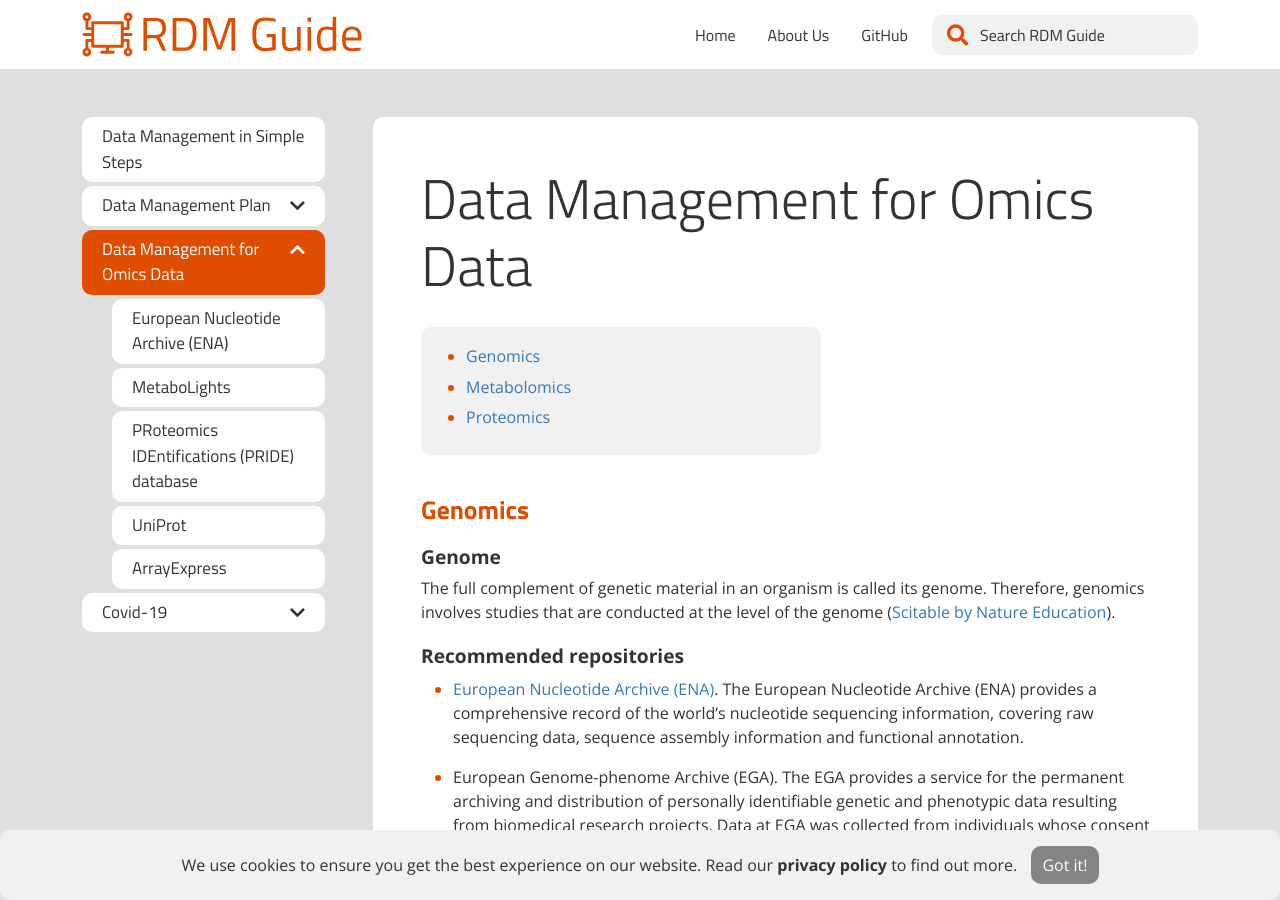
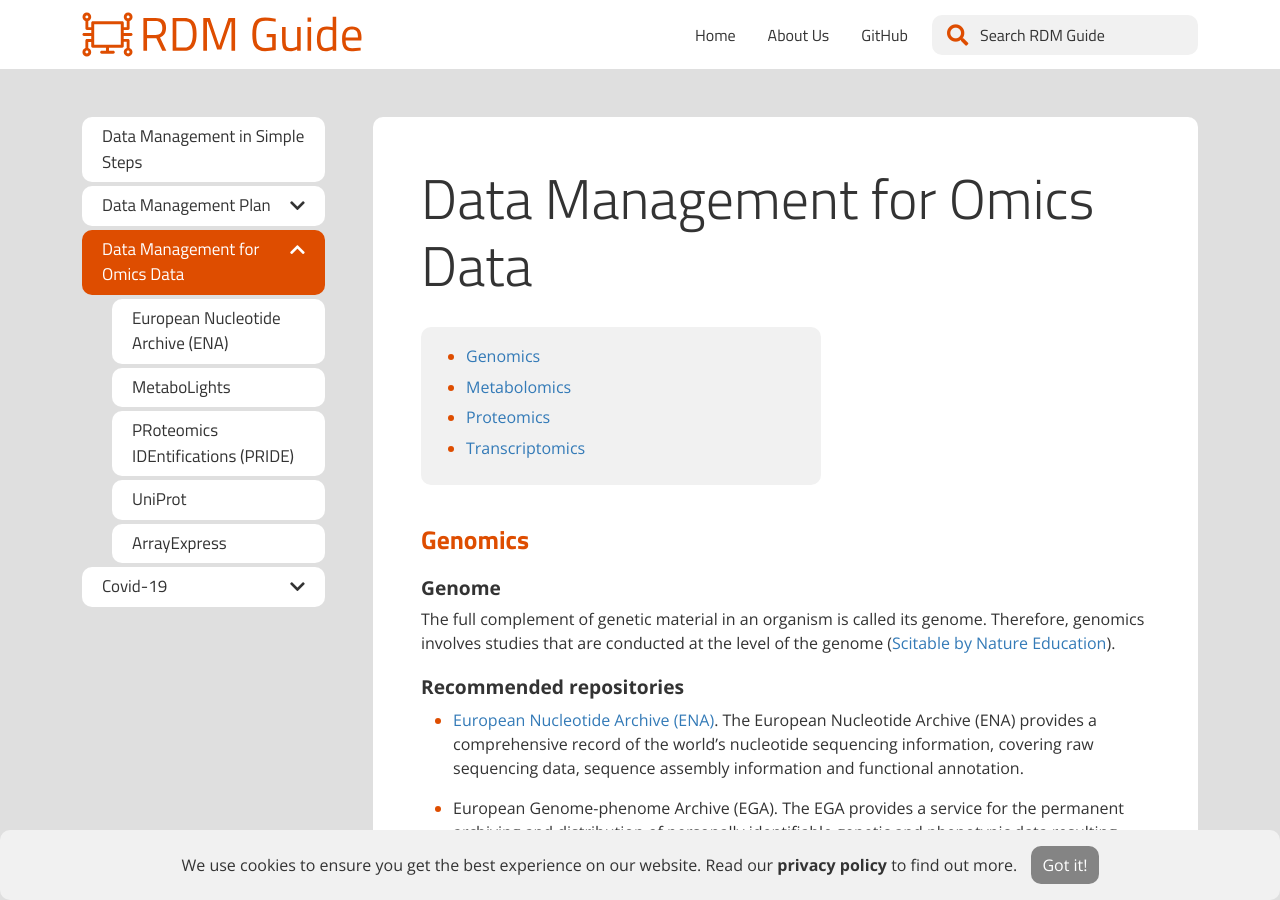
Before and after one commit to ELIXIR-Belgium/rdm-guide, a Jekyll site: the page built from pages/omics_data.md, in a window 1280 px wide and 900 px high. Built offline with Jekyll 4.4.1, drawn with Linux system fonts in a browser that asks for light colours; some of the changed text lies outside the part shown.

Commit message:
fix typos

```diff
--- a/_data/sidebars/main.yml
+++ b/_data/sidebars/main.yml
@@ -44,7 +44,7 @@ subitems:
         url: /ena.html
       - title: MetaboLights
         url: /metabolights.html
-      - title: PRoteomics IDEntifications (PRIDE) database
+      - title: PRoteomics IDEntifications (PRIDE)
         url: /pride.html
       - title: UniProt
         url: /uniprot.html
--- a/pages/omics_data.md
+++ b/pages/omics_data.md
@@ -12,7 +12,7 @@ The full complement of genetic material in an organism is called its genome. The
 The European Nucleotide Archive (ENA) provides a comprehensive record of the world’s nucleotide sequencing information, covering raw sequencing data, sequence assembly information and functional annotation.
 
 * European Genome-phenome Archive (EGA).
-  The EGA provides a service for the permanent archiving and distribution of personally identifiable genetic and phenotypic data resulting from biomedical research projects. Data at EGA was collected from individuals whose consent agreements authorise data release only for specific research use to bona fide researchers. Strict protocols govern how information is managed, stored and distributed by the EGA project. Nature Genetics 47, 692–695, (2015)| <doi:10.1038/ng.3312>.
+  The EGA provides a service for the permanent archiving and distribution of personally identifiable genetic and phenotypic data resulting from biomedical research projects. Data at EGA was collected from individuals whose consent agreements authorise data release only for specific research use to bona fide researchers. Strict protocols govern how information is managed, stored and distributed by the EGA project. Nature Genetics 47, 692–695, (2015)| <https://doi.org/10.1038/ng.3312>.
 
 
 ## Metabolomics
@@ -39,7 +39,7 @@ PRIDE is a repository for mass spectra data. PRIDE database was set up to enable
 UniProt is a curated and annotated protein sequence knowledge base. The mission of UniProt is to provide the scientific community with a comprehensive, high-quality and freely accessible resource of protein sequence and functional information.
 
 
-### Transcriptomics
+## Transcriptomics
 
 ### Transcriptome
 A transcriptome is the full range of messenger RNA, or mRNA, molecules expressed by an organism. In contrast with the genome, which is characterized by its stability, the transcriptome actively changes. In fact, an organism's transcriptome varies depending on many factors, including stage of development and environmental conditions ([Scitable by Nature Education](https://www.nature.com/scitable/definition/transcriptome-296/)).
--- a/pages/pride.md
+++ b/pages/pride.md
@@ -1,5 +1,5 @@
 ---
-title: PRoteomics IDEntifications (PRIDE) database
+title: PRoteomics IDEntifications (PRIDE)
 ---
 ## PRIDE features
 ### How to submit data
```
